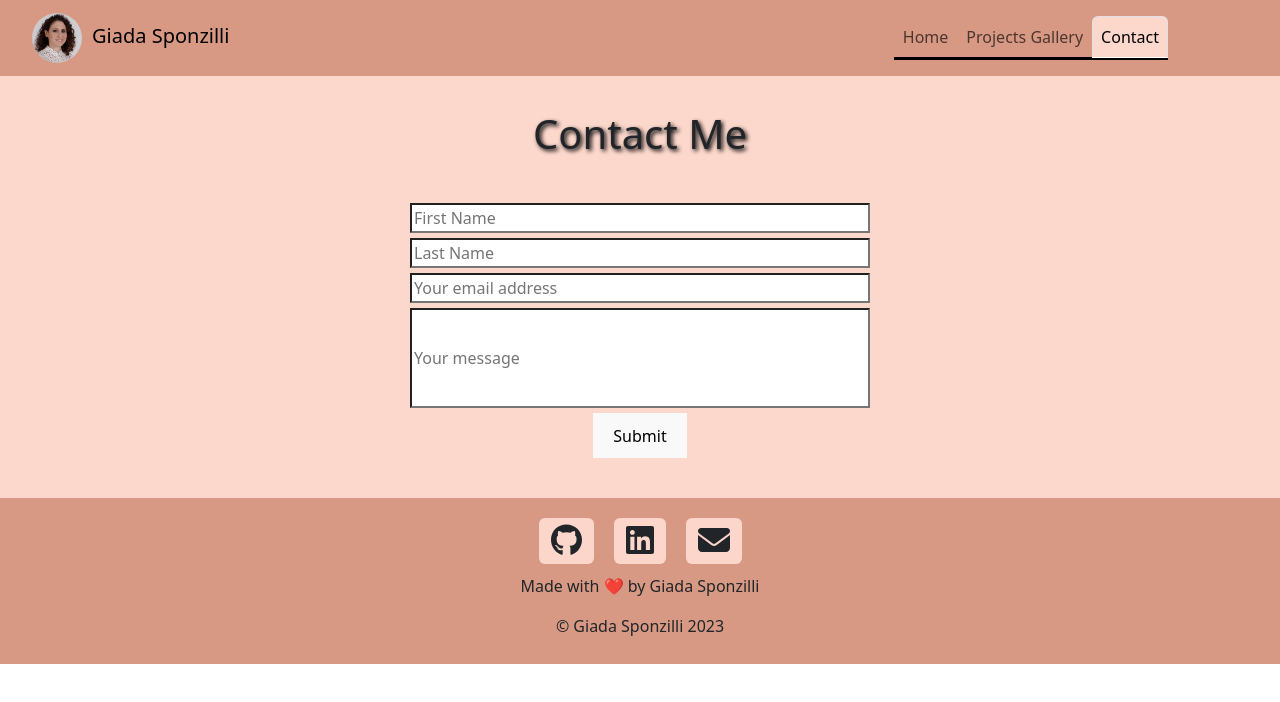
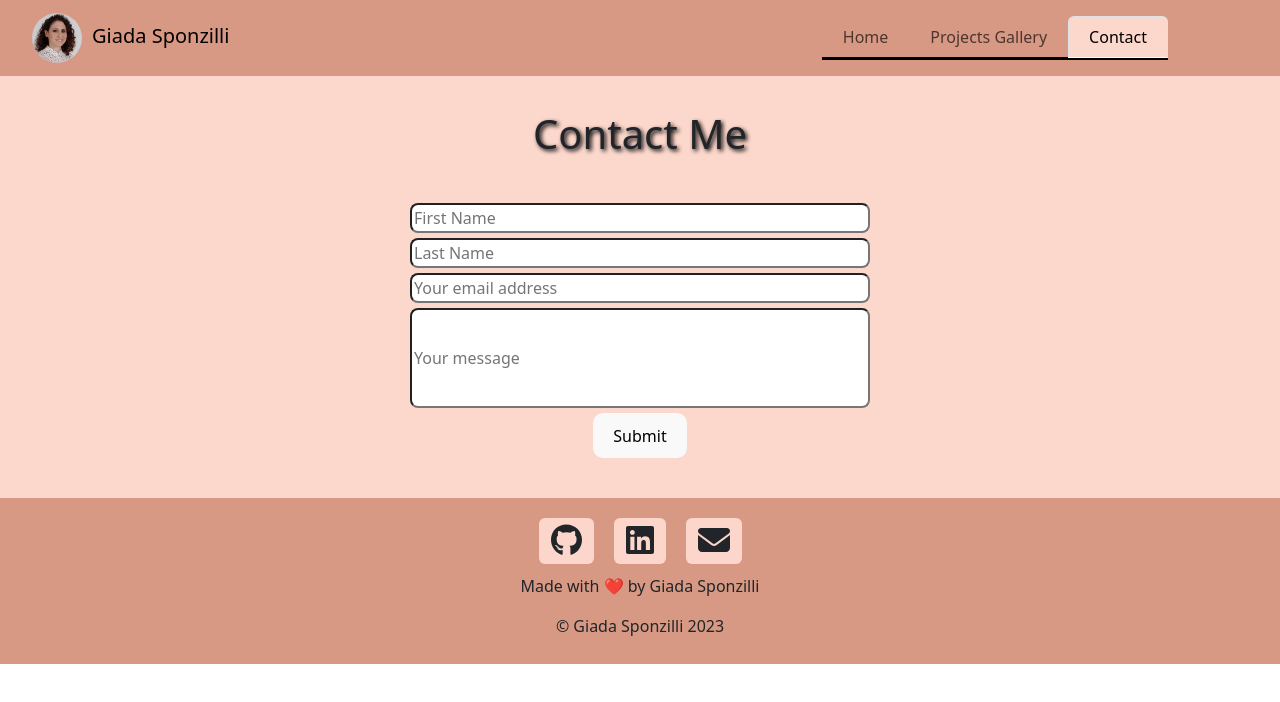
Before and after one commit to giadasponzilli/react-portfolio-giadaSponzilli, a React (Vite) app: page /contact in a window 1280 px wide. Shown: the top 702 px of the page. Built offline with nearby package versions, Linux system fonts and the light colour scheme.

Commit message:
added navLinks padding and style contact form

```diff
--- a/src/components/Header/index.jsx
+++ b/src/components/Header/index.jsx
@@ -21,9 +21,9 @@ function MyNavbar() {
         <Container fluid>
           <NavbarBrand className="nameBrand" href="/"><img src={profileImage} alt="Profile" className='profileImage'/>Giada Sponzilli</NavbarBrand>
           <Nav className="linksWrap" variant="tabs" defaultActiveKey={currentPath}>
-            <Nav.Link href="/">Home</Nav.Link>
-            <Nav.Link href="/projectsgallery">Projects Gallery</Nav.Link>
-            <Nav.Link href="/contact">Contact</Nav.Link>
+            <Nav.Link className="navLink" href="/">Home</Nav.Link>
+            <Nav.Link className="navLink" href="/projectsgallery">Projects Gallery</Nav.Link>
+            <Nav.Link className="navLink" href="/contact">Contact</Nav.Link>
           </Nav>
         </Container>
       </Navbar>
--- a/src/components/Header/style.css
+++ b/src/components/Header/style.css
@@ -1,23 +1,14 @@
 .navbar {
   padding: 0;
   background-color: #d89984;
-}
-
-.nameBrand {
-  margin-right: auto;
 }
 
 .container-fluid {
   width: 100vw;
 }
 
-.linksWrap {
-  border-bottom: solid black !important;
-  margin-right: 100px;
-}
-
-.active {
-  background: #fcd7cb !important;
+.nameBrand {
+  margin-right: auto;
 }
 
 .profileImage {
@@ -27,3 +18,17 @@
   margin-right: 10px;
   margin-left: 20px;
 }
+
+.linksWrap {
+  border-bottom: solid black !important;
+  margin-right: 100px;
+}
+
+.navLink {
+  padding-left: 20px !important;
+  padding-right: 20px !important;
+}
+
+.active {
+  background: #fcd7cb !important;
+}
--- a/src/components/Pages/Contact.css
+++ b/src/components/Pages/Contact.css
@@ -23,8 +23,13 @@
   width: 100%;
   background-color: white;
   color: black;
+  border-radius: 8px;
 }
 
 .textInput {
   height: 100px;
 }
+
+.form-btn {
+  border-radius: 10px;
+}
--- a/src/components/Pages/Contact.jsx
+++ b/src/components/Pages/Contact.jsx
@@ -76,7 +76,7 @@ const Contact = () => {
               placeholder="Your message"
               className='textInput'
             />
-            <button onClick={handleFormSubmit}>Submit</button>
+            <button className="form-btn" onClick={handleFormSubmit}>Submit</button>
           </form>
         </div>
       </div>
```
